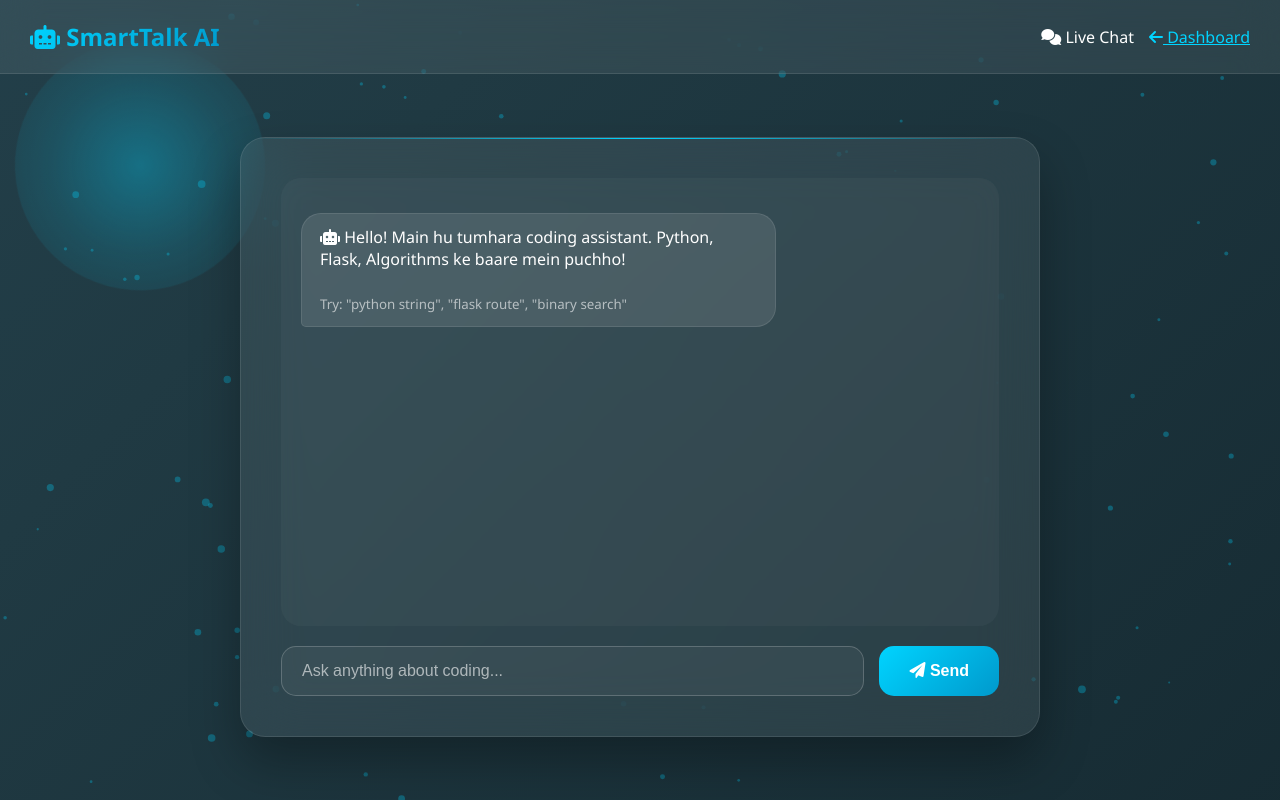
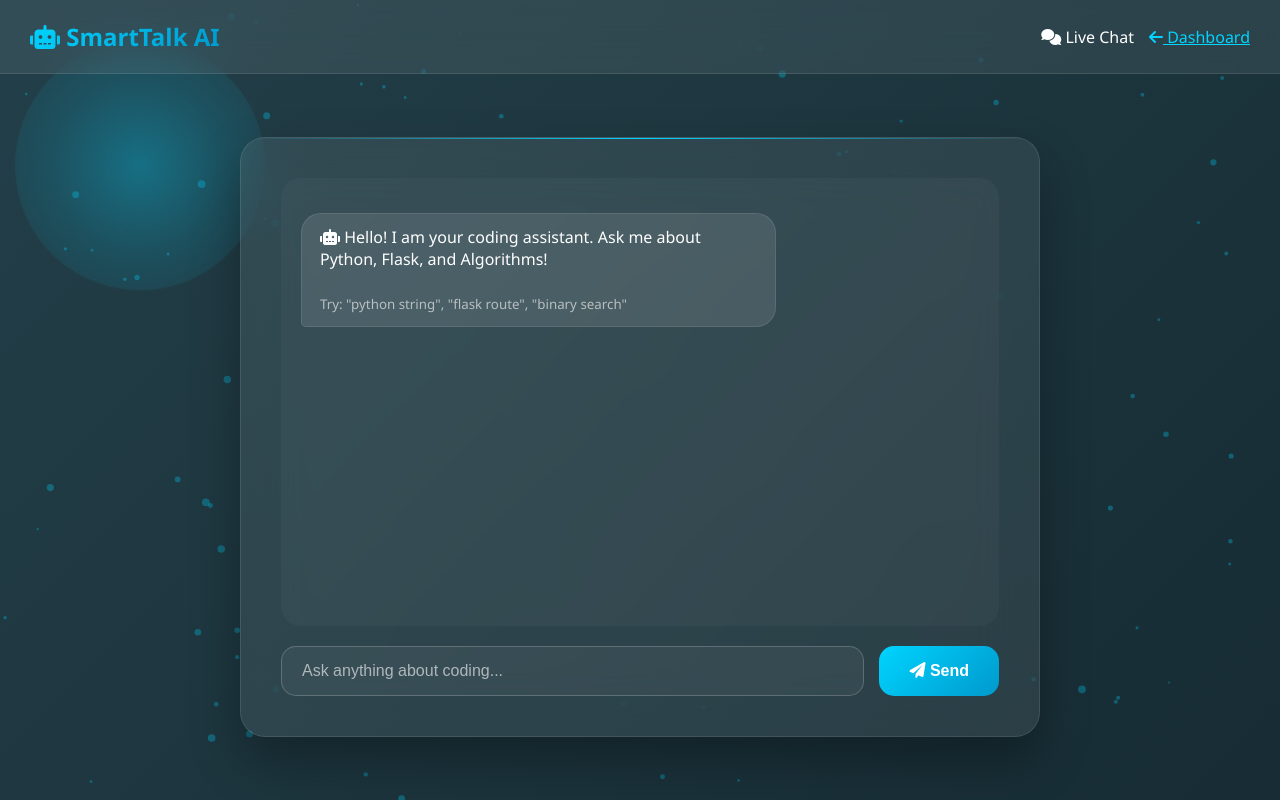
Before and after one commit to Vivekkaklotar/SmartTalk-AI, a Flask app: page /chat in a window 1280 px wide. Run offline with Flask 3, Linux system fonts and the light colour scheme; a user stored in the database is signed in; some libraries are stand-ins or nearby versions.

Commit message:
02nd may by vivek

```diff
--- a/templates/chat.html
+++ b/templates/chat.html
@@ -18,8 +18,8 @@
         <div id="chatBox" class="chat-box">
             <div class="message bot">
                 <div class="msg-bubble">
-                    <i class="fas fa-robot"></i> Hello! Main hu tumhara coding assistant.
-                    Python, Flask, Algorithms ke baare mein puchho!
+                    <i class="fas fa-robot"></i> Hello! I am your coding assistant.
+                    Ask me about Python, Flask, and Algorithms!
                     <br><br>
                     <small style="opacity:0.6;">Try: "python string", "flask route", "binary search"</small>
                 </div>
```
